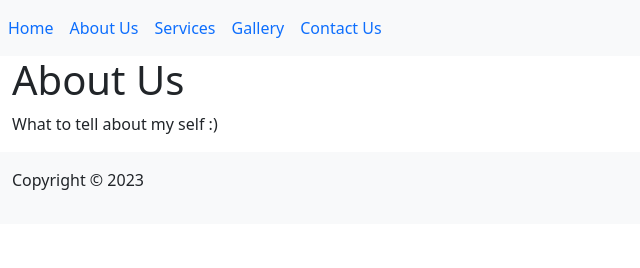
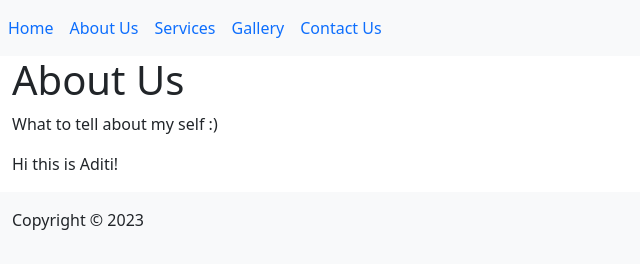
Before and after one commit to aditikambli/sampleWebsite, a plain HTML site: page about-us.html in a window 1280 px wide. Shown: the whole page, without its empty margins (0-640 px from the left). Drawn offline with Linux system fonts and the light colour scheme.

Commit message:
my first commit

```diff
--- a/about-us.html
+++ b/about-us.html
@@ -32,6 +32,7 @@
         <div class="row">
             <div class="col-md-12">
                 <p>What to tell about my self :)</p>
+                <p>Hi this is Aditi!</p>
             </div>
         </div>
     </div>
```
